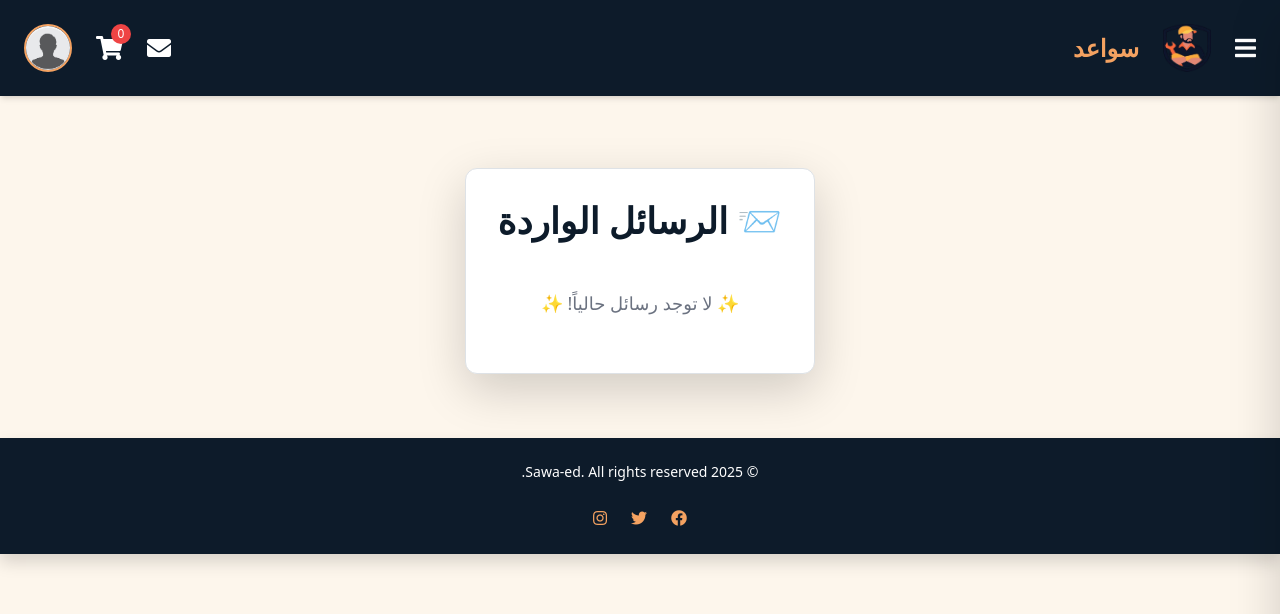
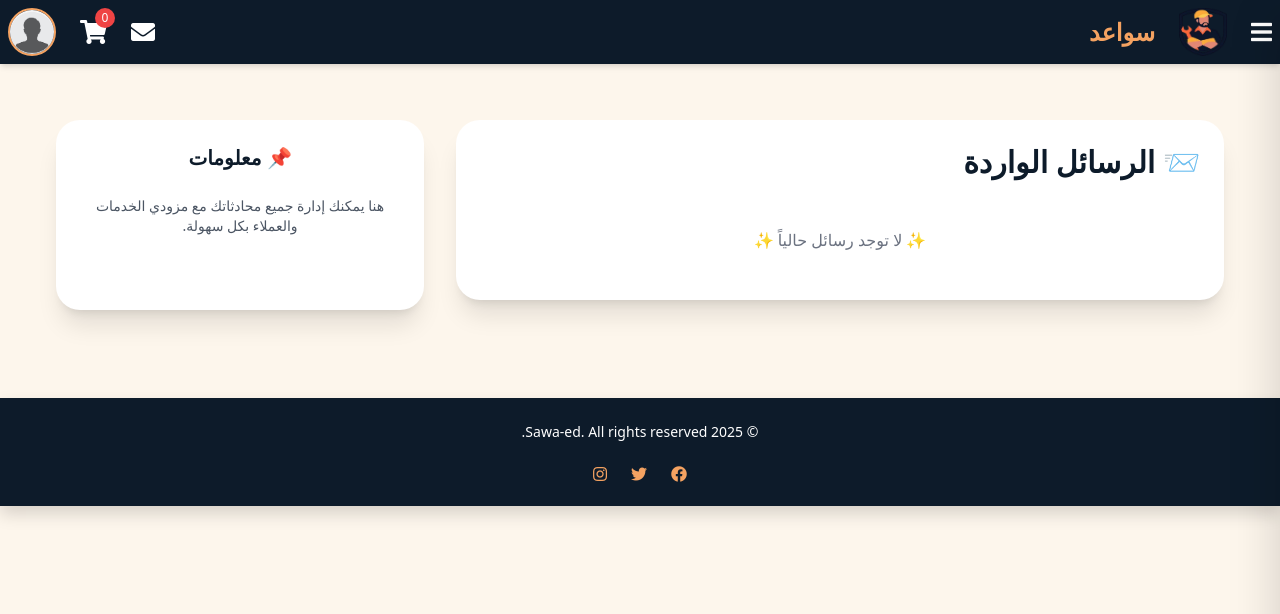
Before and after one commit to shahdzeiad96/Sawa-ed, a Django app: page /inbox/ in a window 1280 px wide. Shown: the top 614 px of the page. Run offline with Django 5.2, Linux system fonts and the light colour scheme; a user stored in the database is signed in; data comes from the database, SQL or seed files in the repository; both versions use the stored data as it was after the commit; tables that the repository leaves empty hold one stand-in row (values such as "Sample post"); some libraries are stand-ins or nearby versions.

Commit message:
editing add-service and inbox front end

```diff
--- a/Sawaed_app/templates/addservice.html
+++ b/Sawaed_app/templates/addservice.html
@@ -1,3 +1,7 @@
+
+<head>
+    <title>اضافة خدمة جديدة</title>
+</head>
 {% extends 'index.html' %}
 
 {% block content %}
--- a/Sawaed_app/templates/cart.html
+++ b/Sawaed_app/templates/cart.html
@@ -1,3 +1,5 @@
+
+<head><title>السلة</title></head>
 {% extends "index.html" %}
 
 {% block content %}
--- a/Sawaed_app/templates/chat_detail.html
+++ b/Sawaed_app/templates/chat_detail.html
@@ -1,4 +1,7 @@
+
+
 {% extends 'index.html' %}
+{% block title %}محادثة مع {{ other_user.username }}{% endblock %}
 
 {% block content %}
 <div class="w-[800px] mx-auto mt-10 p-8 bg-white rounded-xl shadow-lg border border-gray-200">
--- a/Sawaed_app/templates/inbox.html
+++ b/Sawaed_app/templates/inbox.html
@@ -1,45 +1,48 @@
+<head>
+    <link href="https://cdnjs.cloudflare.com/ajax/libs/font-awesome/5.15.4/css/all.min.css" rel="stylesheet">
+    <title>الرسائل</title>
+  </head>
+
   {% extends 'index.html' %}
+  {% block content %}
+  {% load static %}
 
-{% block content %}
-<div class="max-w-full mx-auto mt-10 p-8 bg-white rounded-xl shadow-lg border border-gray-200">
-    <h1 class="text-4xl font-semibold mb-6 text-[#0d1b2a] flex items-center gap-3">
+  <div class="container mx-auto p-4">
+    <div class="grid grid-cols-1 lg:grid-cols-3 gap-8">
+      <div class="lg:col-span-2 space-y-6">
+        <div class="bg-white p-6 rounded-3xl shadow-xl space-y-6">
+          <h1 class="text-3xl font-bold text-[#0d1b2a] flex items-center gap-2">
             📨 الرسائل الواردة
           </h1>
 
-    <!-- Loop through threads (user, last_message) -->
           {% for user, last_message in threads %}
-        <div class="mb-6 p-6 rounded-lg border {% if not last_message.is_read and last_message.receiver == request.user %}bg-[#f1e0c5] hover:shadow-lg{% else %}bg-[#e4e5e6]{% endif %} transition-all duration-300">
-            <!-- Message Header -->
-            <div class="flex justify-between items-center mb-3">
-                <p class="font-semibold text-[#0e1b2a] text-lg">{{ user.username }}</p>
+            <div class="p-4 rounded-2xl border transition-all duration-300
+                        {% if not last_message.is_read and last_message.receiver == request.user %}bg-[#f1e0c5] hover:shadow-lg{% else %}bg-[#e4e5e6]{% endif %}">
+              <div class="flex justify-between items-center mb-2">
+                <div class="flex items-center gap-3">
+                  <i class="fas fa-user-circle text-[#f4a261] text-xl"></i>
+                  <p class="text-lg font-semibold text-[#0e1b2a]">{{ user.username }}</p>
+                </div>
                 <span class="text-sm text-gray-500">{{ last_message.timestamp|date:"Y/m/d H:i" }}</span>
               </div>
 
-            <!-- Message Content -->
-            <p class="text-gray-700 leading-relaxed">{{ last_message.content|truncatechars:80 }}</p>
+              <p class="text-gray-700">{{ last_message.content|truncatechars:80 }}</p>
 
-            <!-- Read/Unread indicator -->
               {% if not last_message.is_read and last_message.receiver == request.user %}
-                <p class="mt-3 text-xs text-[#e76f51] font-semibold uppercase">رسالة جديدة</p>
+                <p class="mt-2 text-xs text-[#e76f51] font-semibold uppercase">رسالة جديدة</p>
               {% endif %}
 
-            <!-- Action Buttons -->
-            <div class="flex gap-5 mt-4">
-                <a href="{% url 'chat_detail' user.id %}"
-                   class="bg-[#e76f51] text-white py-2 px-6 rounded-full hover:bg-[#f7c6a3] transform transition-all duration-300">
+              <div class="flex flex-wrap gap-3 mt-4">
+                <a href="{% url 'chat_detail' user.id %}" class="bg-[#e76f51] text-white py-2 px-5 rounded-full hover:bg-[#f7c6a3] transition">
                   <i class="fas fa-comment-dots"></i> عرض المحادثة
                 </a>
-                <a href="#"
-                   class="bg-[#264653] text-white py-2 px-6 rounded-full hover:bg-[#3a4f5c] transform transition-all duration-300">
-                    <i class="fas fa-trash-alt"></i> حذف المحادثة
+                <a href="#" class="bg-[#264653] text-white py-2 px-5 rounded-full hover:bg-[#3a4f5c] transition">
+                  <i class="fas fa-trash-alt"></i> حذف
                 </a>
-
-                <!-- Mark as read form -->
                 {% if not last_message.is_read and last_message.receiver == request.user %}
-                <form method="POST" action="{% url 'mark_as_read' last_message.id %}">
+                <form method="POST" action="{% url 'mark_as_read' last_message.id %}" class="inline">
                   {% csrf_token %}
-                    <button type="submit"
-                        class="bg-[#e4e5e6] text-[#264653] py-2 px-6 rounded-full hover:bg-[#d1d3d4] transform transition-all duration-300">
+                  <button type="submit" class="bg-[#e4e5e6] text-[#264653] py-2 px-5 rounded-full hover:bg-[#d1d3d4] transition">
                     <i class="fas fa-eye"></i> تحديد كمقروء
                   </button>
                 </form>
@@ -49,9 +52,19 @@
               </div>
             </div>
           {% empty %}
-        <div class="p-6 text-center">
-            <p class="text-lg text-gray-500">✨ لا توجد رسائل حالياً! ✨</p>
+            <div class="text-center py-6 text-gray-500">
+              ✨ لا توجد رسائل حالياً ✨
             </div>
           {% endfor %}
         </div>
+      </div>
+
+      <!-- Sidebar (Optional Info or Filters) -->
+      <div class="bg-white p-6 h-[190px] rounded-3xl shadow-xl space-y-6 text-center">
+        <h2 class="text-xl font-bold text-[#0d1b2a]">📌 معلومات</h2>
+        <p class="text-sm text-gray-600">هنا يمكنك إدارة جميع محادثاتك مع مزودي الخدمات والعملاء بكل سهولة.</p>
+      </div>
+    </div>
+  </div>
+
   {% endblock %}
--- a/Sawaed_app/templates/index.html
+++ b/Sawaed_app/templates/index.html
@@ -5,7 +5,7 @@
   <link href="https://cdnjs.cloudflare.com/ajax/libs/font-awesome/5.15.4/css/all.min.css" rel="stylesheet">
     <meta charset="UTF-8" />
     <meta name="viewport" content="width=device-width, initial-scale=1.0" />
-    <title>سواعد</title>
+    <title>{% block title %}سواعد{% endblock %}</title>
     <script src="https://cdn.tailwindcss.com"></script>
     <script src="https://code.jquery.com/jquery-3.7.1.js" integrity="sha256-eKhayi8LEQwp4NKxN+CfCh+3qOVUtJn3QNZ0TciWLP4=" crossorigin="anonymous"></script>
     <link rel="stylesheet" href="https://cdnjs.cloudflare.com/ajax/libs/bootstrap/5.1.3/css/bootstrap.min.css" />
@@ -17,7 +17,7 @@
     <div id="overlay" class="fixed inset-0 bg-black bg-opacity-10 z-40 hidden" onclick="closeSidebar()"></div>
 
     <!-- Navbar -->
-    <nav class="bg-[#0d1b2a] shadow-md p-4 flex justify-between items-center text-white">
+    <nav class="bg-[#0d1b2a] shadow-md p-2 flex justify-between items-center text-white">
       <!-- Left Section: Logo and Hamburger -->
       <div class="flex items-center gap-6">
           <button onclick="toggleSidebar()" class="text-white text-2xl">
```
Also changed, not shown: Sawaed_app/templates/service_details.html (+45 -82 lines), db.sqlite3. Lines whose indentation alone changed are shown as unchanged.
